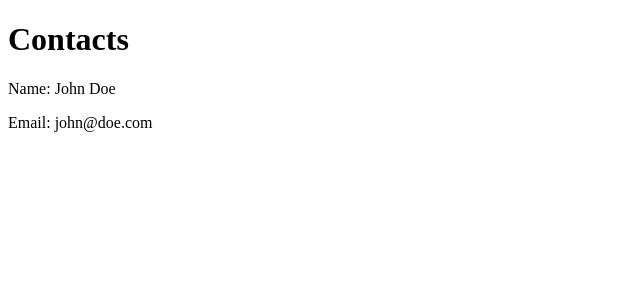
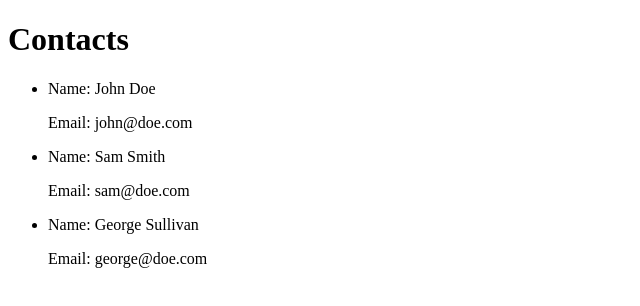
Before and after one commit to racko92/my-project, an Angular app: page / in a window 1280 px wide. Shown: the top 306 px of the page, without its empty margins (0-640 px from the left). Built offline with nearby package versions, Linux system fonts and the light colour scheme.

Commit message:
Iteriranje objektima

```diff
--- a/src/app/contacts/contacts.component.html
+++ b/src/app/contacts/contacts.component.html
@@ -1,8 +1,13 @@
 <h1>Contacts</h1>
 
+
+<ul>
+    <li *ngFor="let contact of contacts">
         <p>
             Name: {{ contact.firstName }} {{ contact.lastName }}
         </p>
         <p>
             Email: {{ contact.email }}
         </p>
+    </li>
+</ul>
--- a/src/app/contacts/contacts.component.ts
+++ b/src/app/contacts/contacts.component.ts
@@ -6,11 +6,26 @@ import { Component } from '@angular/core';
 })
 export class ContactsComponent {
 
-    constructor() { }
+    private contacts: any[];
 
-    private contact = {
-        firstName: 'John',
-        lastName: 'Doe',
-        email: 'john@doe.com'
+    constructor() {
+        this.contacts = [
+            {
+                firstName: 'John',
+                lastName: 'Doe',
+                email: 'john@doe.com'
+            },
+            {
+                firstName: 'Sam',
+                lastName: 'Smith',
+                email: 'sam@doe.com'
+            },
+            {
+                firstName: 'George',
+                lastName: 'Sullivan',
+                email: 'george@doe.com'
+            }
+        ];
     }
+
 }
```
Lines whose indentation alone changed are shown as unchanged.
